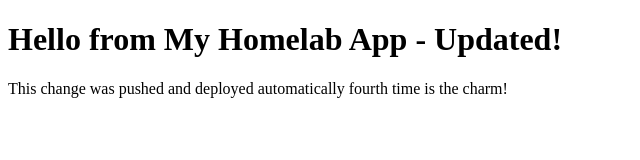
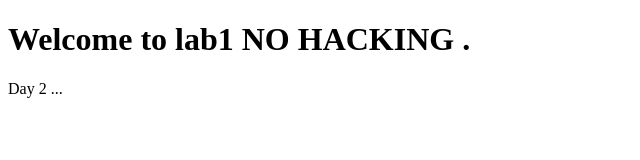
Before and after one commit to Theydontknow22/lab, a plain HTML site: page index.html in a window 1280 px wide. Shown: the whole page, without its empty margins (0-640 px from the left). Drawn offline with Linux system fonts and the light colour scheme.

Commit message:
Brent/day2 (#6)
* adding git ignore

* homepage update

---------

Co-authored-by: B <brent@Dotheyknow2>

```diff
--- a/index.html
+++ b/index.html
@@ -6,7 +6,7 @@
   <title>My Homelab App</title>
 </head>
 <body>
-  <h1>Hello from My Homelab App - Updated!</h1>
-  <p>This change was pushed and deployed automatically fourth time is the charm!</p>
+  <h1>Welcome to lab1 <strong> NO HACKING </strong>.</h1>
+  <p>Day 2 ... </p>
 </body>
 </html>
```
Also changed, not shown: 1 other file.
